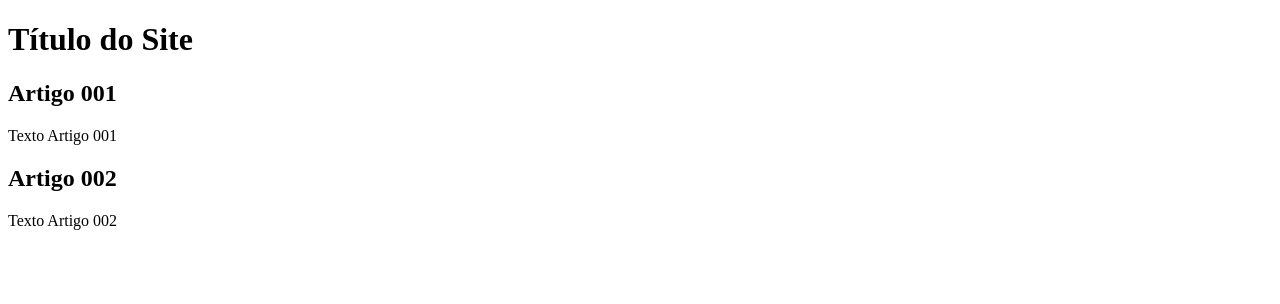
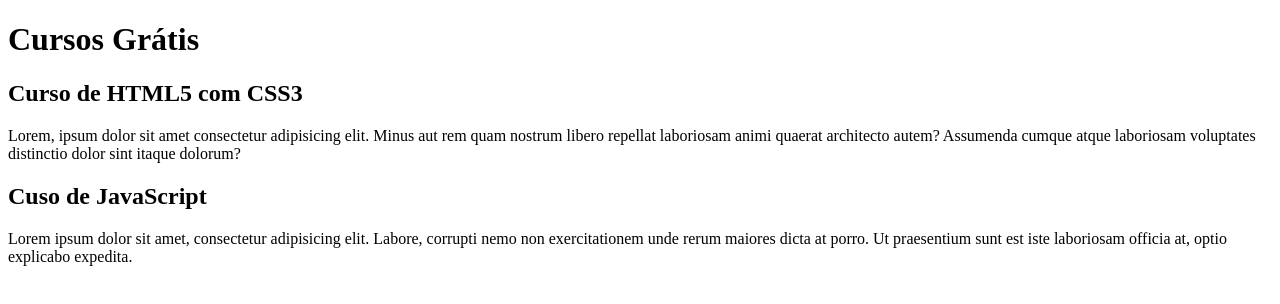
Before and after one commit to miguel-goncalves/Projeto-site, a plain HTML site: page index.html in a window 1280 px wide. Drawn offline with Linux system fonts and the light colour scheme.

Commit message:
conteúdo

```diff
--- a/index.html
+++ b/index.html
@@ -9,15 +9,15 @@
 
     <main>
         <header>
-          <h1>Título do Site</h1>
+          <h1>Cursos Grátis</h1>
         </header>
             <article>
-                <h2>Artigo 001</h2>
-                <p>Texto Artigo 001</p>
+                <h2>Curso de HTML5 com CSS3</h2>
+                <p>Lorem, ipsum dolor sit amet consectetur adipisicing elit. Minus aut rem quam nostrum libero repellat laboriosam animi quaerat architecto autem? Assumenda cumque atque laboriosam voluptates distinctio dolor sint itaque dolorum?</p>
             </article>
             <article>
-                <h2>Artigo 002</h2>
-                <p>Texto Artigo 002</p>
+                <h2>Cuso de JavaScript</h2>
+                <p>Lorem ipsum dolor sit amet, consectetur adipisicing elit. Labore, corrupti nemo non exercitationem unde rerum maiores dicta at porro. Ut praesentium sunt est iste laboriosam officia at, optio explicabo expedita.</p>
             </article>
     </main>
 
```
